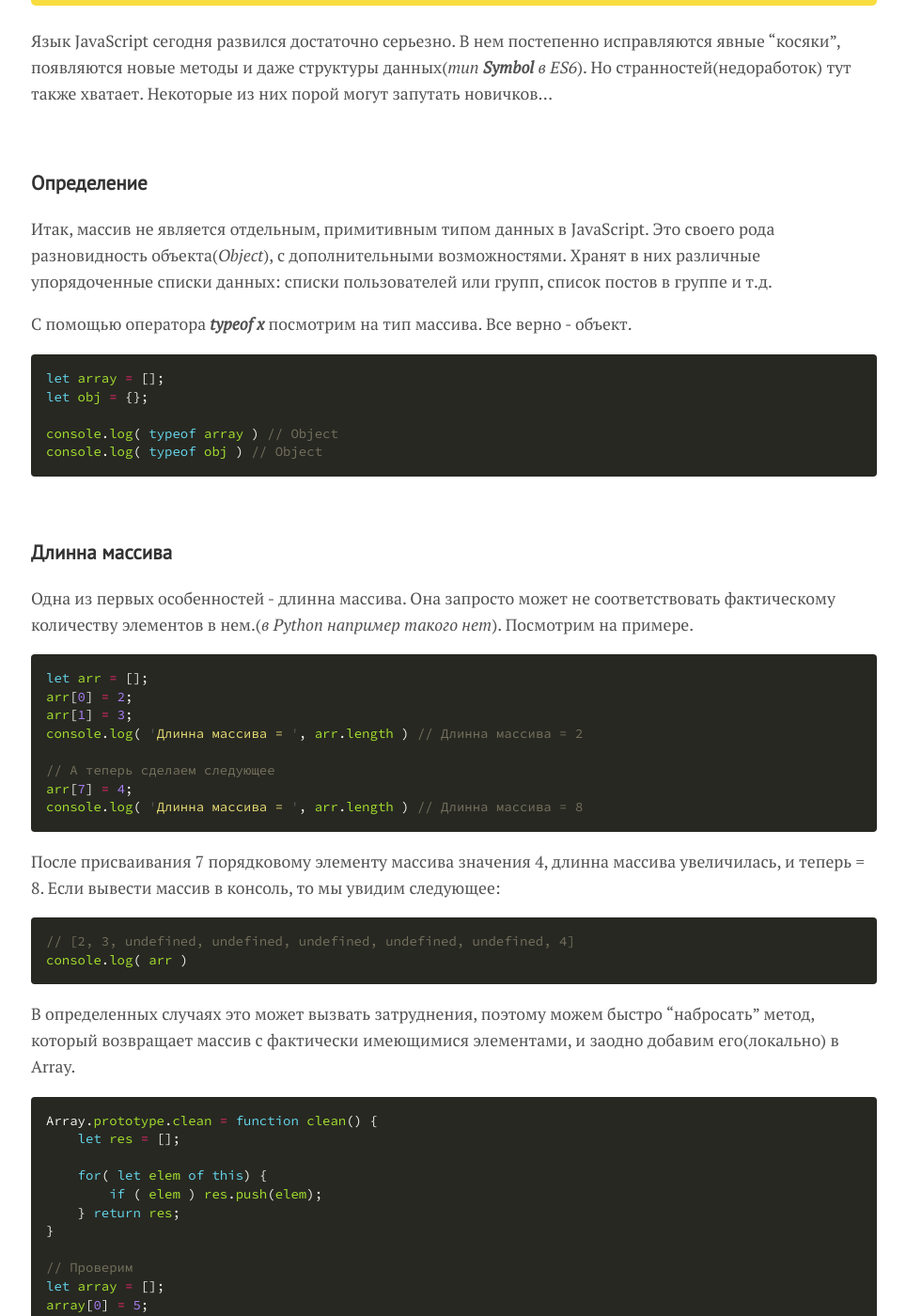
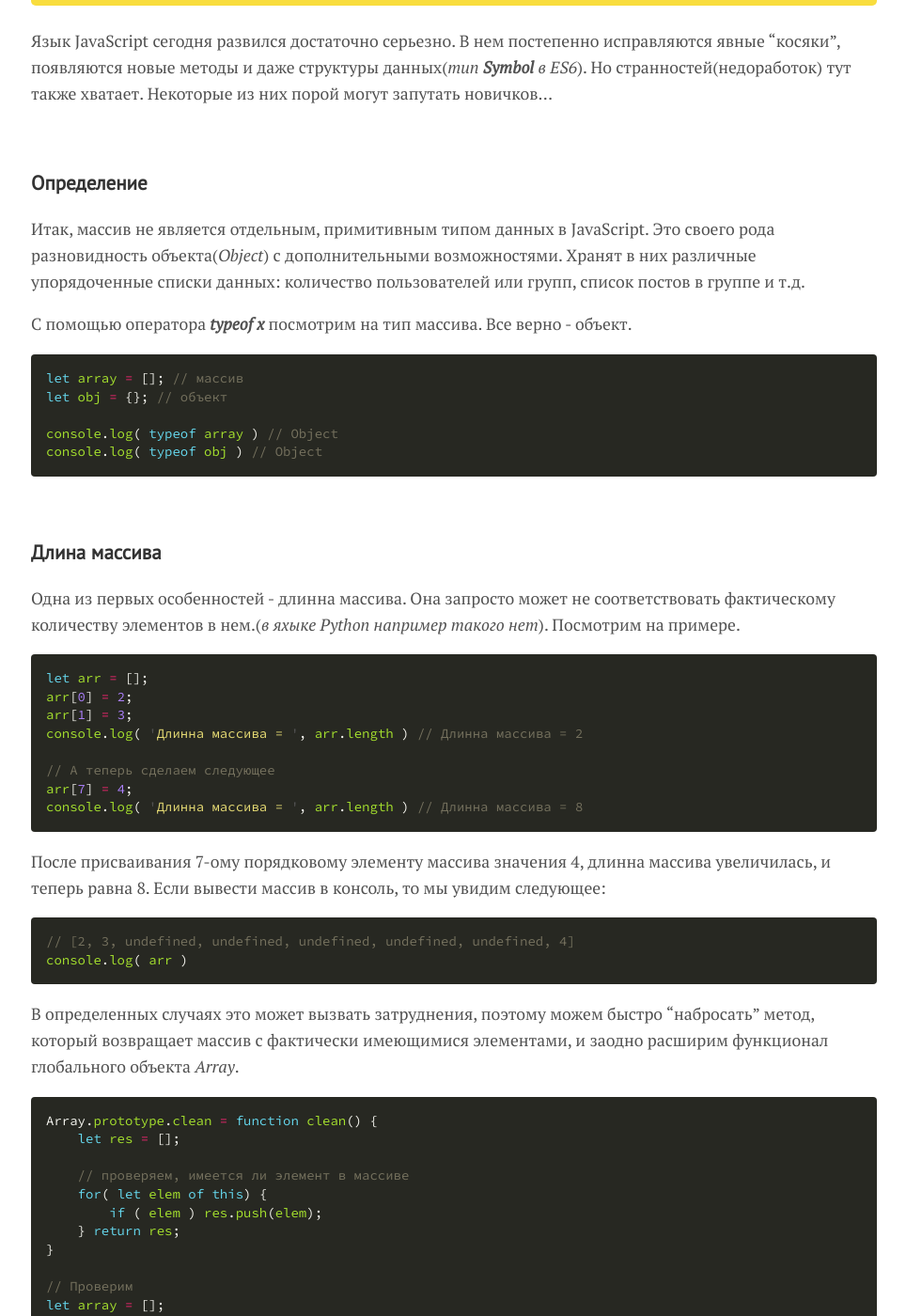
Before and after one commit to klesarev/myblog, a Jekyll site: the page built from _posts/2018-05-18-array-in-js.md, in a window 1280 px wide and 1400 px high, scrolled down 663 px. Shown: the whole window at 94% size, without its empty margins (157-1121 px from the left). Built offline with Jekyll 4.4.1, drawn with Linux system fonts in a browser that asks for light colours; comment, search, counter and statistics services are not loaded; some of the changed text lies outside the part shown.

Commit message:
correct array 4

````diff
--- a/_posts/2018-05-18-array-in-js.md
+++ b/_posts/2018-05-18-array-in-js.md
@@ -15,20 +15,20 @@ image: array.jpg
 <br/>
 ### Определение
 
-Итак, массив не является отдельным, примитивным типом данных в JavaScript. Это своего рода разновидность объекта(*Object*), c дополнительными возможностями. Хранят в них различные упорядоченные списки данных: списки пользователей или групп, список постов в группе и т.д.
+Итак, массив не является отдельным, примитивным типом данных в JavaScript. Это своего рода разновидность объекта(*Object*) c дополнительными возможностями. Хранят в них различные упорядоченные списки данных: количество пользователей или групп, список постов в группе и т.д.
 
 С помощью оператора __*typeof x*__ посмотрим на тип массива. Все верно - объект.
 ```javascript
-let array = [];
-let obj = {};
+let array = []; // массив
+let obj = {}; // объект
 
 console.log( typeof array ) // Object
 console.log( typeof obj ) // Object
 ```
 <br/>
-### Длинна массива
+### Длина массива
 
-Одна из первых особенностей - длинна массива. Она запросто может не соответствовать фактическому количеству элементов в нем.(_в Python например такого нет_). Посмотрим на примере.
+Одна из первых особенностей - длинна массива. Она запросто может не соответствовать фактическому количеству элементов в нем.(_в яхыке Python например такого нет_). Посмотрим на примере.
 
 ```javascript
 let arr = [];
@@ -40,16 +40,17 @@ console.log( 'Длинна массива = ', arr.length ) // Длинна ма
 arr[7] = 4;
 console.log( 'Длинна массива = ', arr.length ) // Длинна массива = 8
 ```
-После присваивания 7 порядковому элементу массива значения 4, длинна массива увеличилась, и теперь = 8. Если вывести массив в консоль, то мы увидим следующее:
+После присваивания 7-ому порядковому элементу массива значения 4, длинна массива увеличилась, и теперь равна 8. Если вывести массив в консоль, то мы увидим следующее:
 ```javascript
 // [2, 3, undefined, undefined, undefined, undefined, undefined, 4]
 console.log( arr )
 ```
-В определенных случаях это может вызвать затруднения, поэтому можем быстро "набросать" метод, который возвращает массив с фактически имеющимися элементами, и заодно добавим его(локально) в Array.
+В определенных случаях это может вызвать затруднения, поэтому можем быстро "набросать" метод, который возвращает массив с фактически имеющимися элементами, и заодно расширим функционал глобального объекта *Array*.
 ```javascript
 Array.prototype.clean = function clean() {
     let res = [];
 
+    // проверяем, имеется ли элемент в массиве
     for( let elem of this) {
         if ( elem ) res.push(elem);
     } return res;
````
Also changed, not shown: other parts of _posts/2018-05-18-array-in-js.md (+1 -1 lines).
